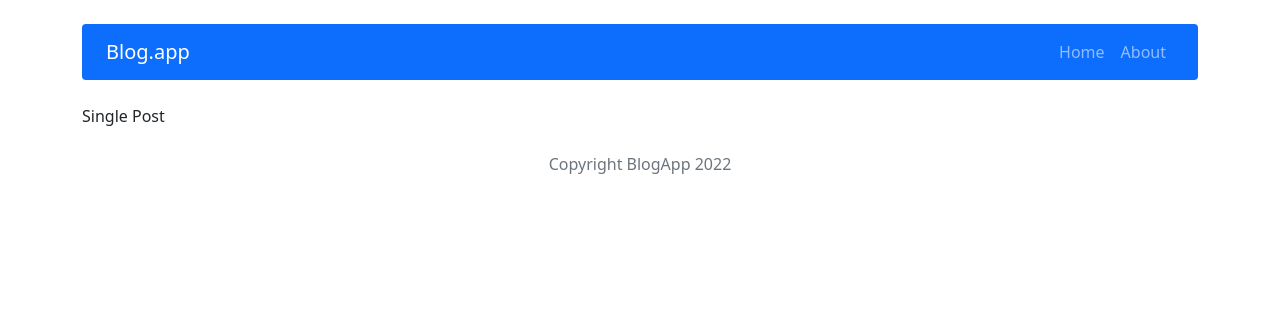
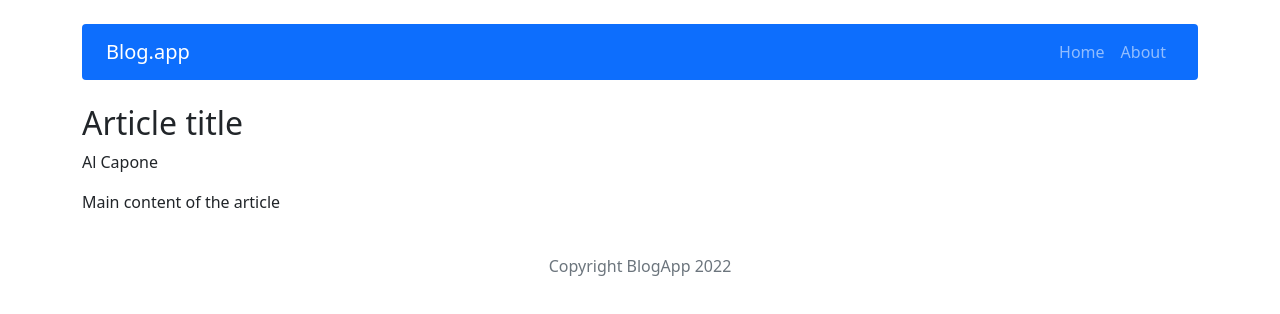
Before and after one commit to arcinech/crud-app, a React (Create React App) app: page /post/1 in a window 1280 px wide. Shown: the top 314 px of the page. Built offline with nearby package versions, Linux system fonts and the light colour scheme.

Commit message:
Add: content for single posts

```diff
--- a/src/components/pages/SinglePost/SinglePost.js
+++ b/src/components/pages/SinglePost/SinglePost.js
@@ -1,9 +1,20 @@
+import { useSelector } from "react-redux";
 import { useParams } from "react-router-dom";
+import { getPostById } from "../../../redux/postsRedux";
 
 const SinglePost = () => {
   const {id} = useParams();
+  const post = useSelector(state => getPostById(state, id));
+  console.log(post.id);
   return (
-    <div>Single Post</div>
+    <article>
+      <h2>{post.title}</h2>
+      <p>{post.author}</p>
+      <p>{post.publishDate}</p>
+      <div>
+        <p>{post.content}</p>
+      </div>
+    </article>
   );
 
 };
```
